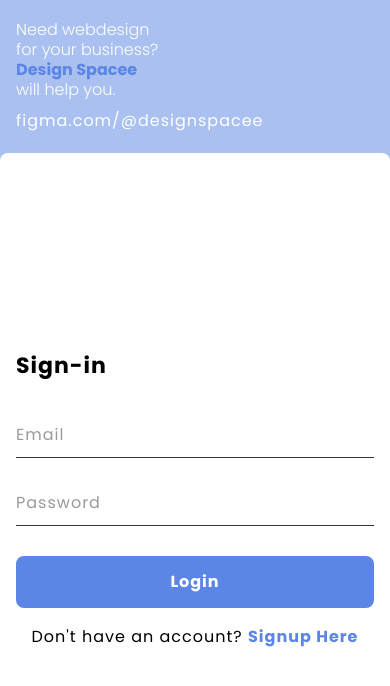
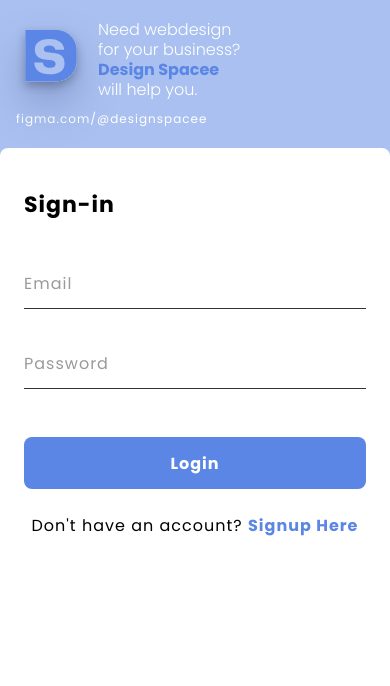
Before and after one commit to maynardvillar/APPDEV1, a React (Vite) app in the folder F_L04_ReactJsStylingFigmaConversion/: page / in a window 390 px wide. Shown: the top 686 px of the page. Built offline with nearby package versions, Linux system fonts and the light colour scheme.

Commit message:
Adjust mobile form alignment and restore logo

```diff
--- a/F_L04_ReactJsStylingFigmaConversion/src/pages/Login/Login.module.css
+++ b/F_L04_ReactJsStylingFigmaConversion/src/pages/Login/Login.module.css
@@ -176,50 +176,73 @@
         min-height: 100vh;
     }
 
-    /* Left panel: column so tagline and figma link stack vertically */
+    /* Left panel: row+wrap so logo sits beside tagline; link wraps below */
     .left {
-        flex-direction: column;
-        align-items: flex-start;
+        flex-direction: row;
+        flex-wrap: wrap;
+        align-items: center;
         padding: 20px 16px;
-        gap: 8px;
+        gap: 10px 12px;
     }
 
-    /* Tagline: smallest readable size */
+    /* Tagline: takes remaining width beside the logo */
     .tagline {
+        flex: 1;
         font-size: 16px;
     }
 
-    /* Logo: hidden — saves all vertical space for the form */
+    /* Logo: small, sits beside the tagline */
     .logo {
-        display: none;
+        display: block;
+        height: 70px;
+        max-height: 70px;
+        width: auto;
+        margin: 0;
+        order: -1;
     }
 
-    /* Right panel: simplified radius, tighter padding */
+    /* Figma link: full width so it wraps onto its own line below */
+    .link {
+        width: 100%;
+        font-size: 12px;
+    }
+
+    /* Right panel: top-align form; equal left/right padding for symmetric spacing */
     .right {
         border-radius: var(--radius-sm) var(--radius-sm) 0 0;
-        padding: 32px 16px;
+        padding-top: 40px;
+        padding-bottom: 32px;
+        padding-left: 24px;
+        padding-right: 24px;
+        align-items: flex-start;
+        justify-content: center;
     }
 
-    /* Heading: tight margin, smaller font */
+    /* Form: centered horizontally within the padded panel */
+    .form {
+        margin: 0 auto;
+    }
+
+    /* Heading: more space below to breathe */
     .form h2 {
         font-size: 22px;
+        margin-bottom: 36px;
+    }
+
+    /* Inputs: comfortable vertical spacing */
+    .form input {
+        padding: 14px 0 12px;
         margin-bottom: 28px;
     }
 
-    /* Inputs: tighter padding and spacing */
-    .form input {
-        padding: 12px 0 10px;
-        margin-bottom: 20px;
-    }
-
-    /* Login button: slightly shorter, tighter top margin */
+    /* Login button: more space above */
     .form button {
         height: 52px;
-        margin-top: 10px;
+        margin-top: 20px;
     }
 
     /* "Don't have an account?" link */
     .signup {
-        margin-top: 16px;
+        margin-top: 24px;
     }
 }
--- a/F_L04_ReactJsStylingFigmaConversion/src/pages/Signup/Signup.module.css
+++ b/F_L04_ReactJsStylingFigmaConversion/src/pages/Signup/Signup.module.css
@@ -218,62 +218,85 @@
         min-height: 100vh;
     }
 
-    /* Left panel: column so tagline and figma link stack vertically */
+    /* Left panel: row+wrap so logo sits beside tagline; link wraps below */
     .left {
-        flex-direction: column;
-        align-items: flex-start;
+        flex-direction: row;
+        flex-wrap: wrap;
+        align-items: center;
         padding: 20px 16px;
-        gap: 8px;
+        gap: 10px 12px;
     }
 
-    /* Tagline: smallest readable size */
+    /* Tagline: takes remaining width beside the logo */
     .tagline {
+        flex: 1;
         font-size: 16px;
     }
 
-    /* Logo: hidden — saves all vertical space for the form */
+    /* Logo: small, sits beside the tagline */
     .logo {
-        display: none;
+        display: block;
+        height: 70px;
+        max-height: 70px;
+        width: auto;
+        margin: 0;
+        order: -1;
     }
 
-    /* Right panel: simplified radius, tighter padding */
+    /* Figma link: full width so it wraps onto its own line below */
+    .link {
+        width: 100%;
+        font-size: 12px;
+    }
+
+    /* Right panel: top-align form; equal left/right padding for symmetric spacing */
     .right {
         border-radius: var(--radius-sm) var(--radius-sm) 0 0;
-        padding: 32px 16px;
+        padding-top: 40px;
+        padding-bottom: 32px;
+        padding-left: 24px;
+        padding-right: 24px;
+        align-items: flex-start;
+        justify-content: center;
     }
 
-    /* Heading: tight margin, smaller font */
+    /* Form: centered horizontally within the padded panel */
+    .form {
+        margin: 0 auto;
+    }
+
+    /* Heading: more space below to breathe */
     .form h2 {
         font-size: 22px;
-        margin-bottom: 20px;
+        margin-bottom: 32px;
     }
 
     /* Social buttons: stack vertically so text doesn't clip */
     .socials {
         flex-direction: column;
         gap: 12px;
+        margin-bottom: 32px;
+    }
+
+    /* OR divider: comfortable bottom gap */
+    .divider {
+        margin-bottom: 20px;
+    }
+
+    /* Inputs: comfortable vertical spacing */
+    .form input {
+        padding: 14px 0 12px;
         margin-bottom: 28px;
     }
 
-    /* OR divider: tighter bottom gap */
-    .divider {
-        margin-bottom: 16px;
-    }
-
-    /* Inputs: tighter padding and spacing */
-    .form input {
-        padding: 12px 0 10px;
-        margin-bottom: 20px;
-    }
-
-    /* Create Account button: slightly shorter, tighter top margin */
+    /* Create Account button: more space above */
     .submit {
         height: 52px;
-        margin-top: 10px;
+        margin-top: 20px;
     }
 
     /* "Already have an account?" link */
     .login {
-        margin-top: 16px;
+        margin-top: 24px;
     }
 }
```
